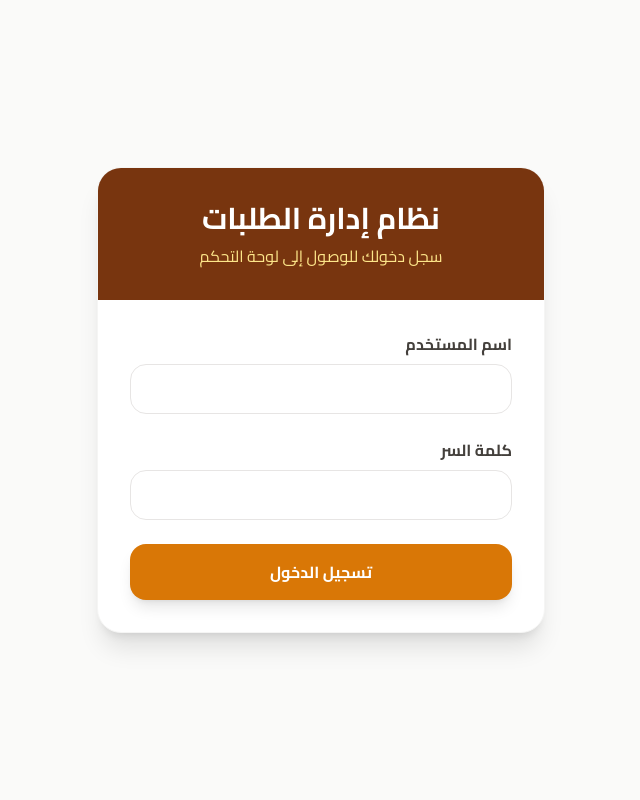
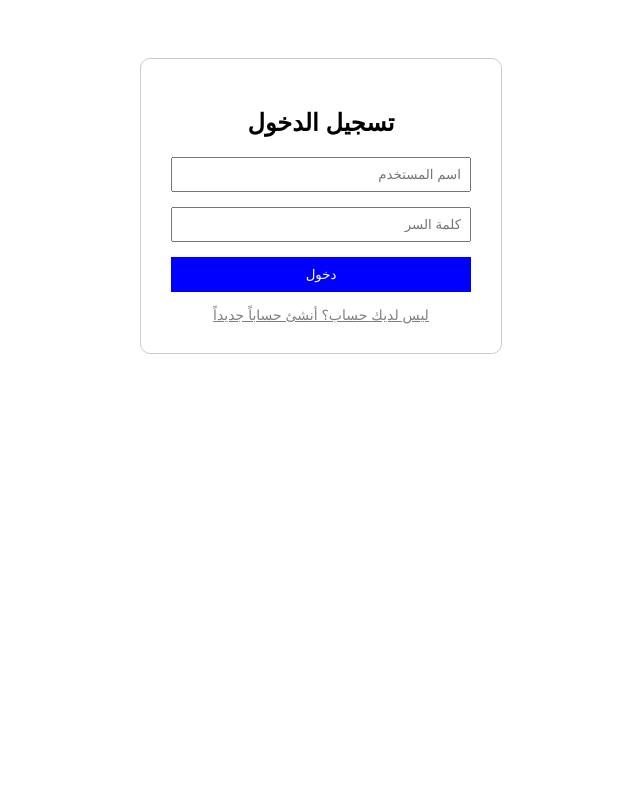
Before and after one commit to chichideb2007-blip/bisnes, a Flask app: page /login in a window 1280 px wide. Shown: the whole page, without its empty margins (319-959 px from the left). Run offline with Flask 3, Linux system fonts and the light colour scheme; some libraries are stand-ins or nearby versions.

Commit message:
Update login.html

```diff
--- a/templates/login.html
+++ b/templates/login.html
@@ -1,48 +1,28 @@
 <!DOCTYPE html>
-<html lang="ar" dir="rtl">
+<html dir="rtl" lang="ar">
 <head>
     <meta charset="UTF-8">
-    <meta name="viewport" content="width=device-width, initial-scale=1.0">
-    <title>تسجيل الدخول - نظام إدارة الطلبات</title>
-    <script src="https://cdn.tailwindcss.com"></script>
+    <title>تسجيل الدخول</title>
     <style>
-        @import url('https://fonts.googleapis.com/css2?family=Cairo:wght@400;700&display=swap');
-        body { font-family: 'Cairo', sans-serif; }
+        body { font-family: Arial, sans-serif; display: flex; justify-content: center; padding-top: 50px; }
+        .form-container { border: 1px solid #ccc; padding: 30px; border-radius: 10px; width: 300px; text-align: center; }
+        input { display: block; width: 100%; margin-bottom: 15px; padding: 8px; box-sizing: border-box; }
+        button { width: 100%; padding: 10px; background-color: blue; color: white; border: none; cursor: pointer; }
+        .register-link { margin-top: 15px; display: block; color: gray; font-size: 14px; }
     </style>
 </head>
-<body class="bg-stone-50 min-h-screen flex items-center justify-center p-4">
+<body>
 
-    <div class="w-full max-w-md bg-white rounded-3xl shadow-xl overflow-hidden border border-stone-100">
-        <div class="bg-amber-900 p-8 text-center">
-            <h1 class="text-3xl font-bold text-white">نظام إدارة الطلبات</h1>
-            <p class="text-amber-200 mt-2">سجل دخولك للوصول إلى لوحة التحكم</p>
-        </div>
+    <div class="form-container">
+        <h2>تسجيل الدخول</h2>
+        <form action="/login" method="POST">
+            <input type="text" name="username" placeholder="اسم المستخدم" required>
+            <input type="password" name="password" placeholder="كلمة السر" required>
+            <button type="submit">دخول</button>
+        </form>
 
-        <form action="/login" method="POST" class="p-8 space-y-6">
-
-            {% if error %}
-            <div class="bg-red-100 border border-red-400 text-red-700 px-4 py-3 rounded-2xl text-center">
-                {{ error }}
-            </div>
-            {% endif %}
-
-            <div>
-                <label class="block text-stone-700 font-bold mb-2">اسم المستخدم</label>
-                <input type="text" name="username" required
-                    class="w-full px-4 py-3 border border-stone-200 rounded-2xl focus:ring-4 focus:ring-amber-100 focus:border-amber-500 outline-none transition-all">
-            </div>
-
-            <div>
-                <label class="block text-stone-700 font-bold mb-2">كلمة السر</label>
-                <input type="password" name="password" required
-                    class="w-full px-4 py-3 border border-stone-200 rounded-2xl focus:ring-4 focus:ring-amber-100 focus:border-amber-500 outline-none transition-all">
-            </div>
-
-            <button type="submit"
-                class="w-full bg-amber-600 hover:bg-amber-700 text-white font-bold py-4 rounded-2xl transition duration-300 shadow-lg">
-                تسجيل الدخول
-            </button>
-        </form>
+        <!-- الرابط الجديد لصفحة التسجيل -->
+        <a href="/register" class="register-link">ليس لديك حساب؟ أنشئ حساباً جديداً</a>
     </div>
 
 </body>
```
